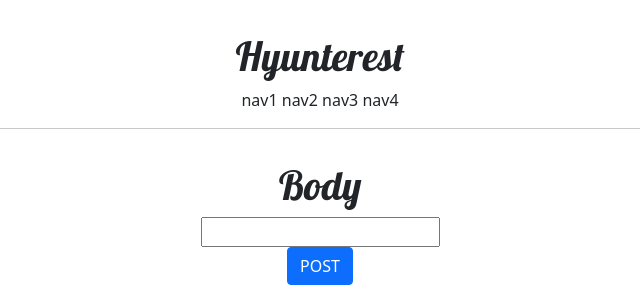
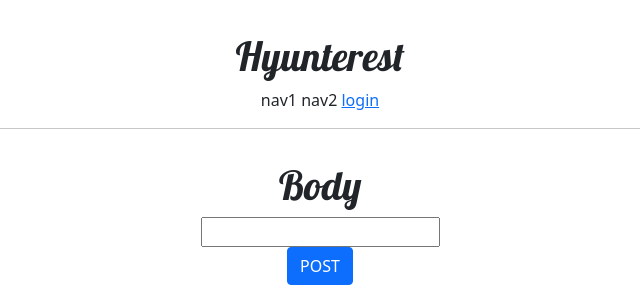
Before and after one commit to HyunAm0225/hyunterest, a Django app: page /account/hello/ in a window 1280 px wide. Shown: the top 300 px of the page, without its empty margins (320-960 px from the left). Run offline with Django 3.2, Linux system fonts and the light colour scheme.

Commit message:
1.1 Login, Logout 구현

```diff
--- a/accountapp/templates/accountapp/create.html
+++ b/accountapp/templates/accountapp/create.html
@@ -1,5 +1,5 @@
 {% extends 'base.html' %}
-{% block content%}
+{% block content %}
 
 <div style="text-align: center;">
     <form action={% url 'accountapp:create' %} method="POST">
--- a/accountapp/urls.py
+++ b/accountapp/urls.py
@@ -1,8 +1,15 @@
 from django.urls import path
 from .views import hello, AccountCreateView
+from django.contrib.auth.views import LoginView, LogoutView
 app_name = "accountapp"
 
 urlpatterns = [
     path('hello/', hello, name="hello"),
     path('create/', AccountCreateView.as_view(), name='create'),
+
+    # 로그인 뷰, 로그아웃 뷰 설정
+    path('login/', LoginView.as_view(template_name='accountapp/login.html'), name='login'),
+    path('login/', LogoutView.as_view(), name='logout'),
+
+
 ]
--- a/hyunterest/settings.py
+++ b/hyunterest/settings.py
@@ -13,6 +13,7 @@ https://docs.djangoproject.com/en/3.1/ref/settings/
 from pathlib import Path
 import environ
 import os
+from django.urls import reverse_lazy
 env = environ.Env(
     # set casting, default value
     DEBUG=(bool, False)
@@ -138,3 +139,6 @@ STATIC_ROOT = os.path.join(BASE_DIR, 'staticfiles')
 STATICFILES_DIRS = [
     BASE_DIR / "static",
 ]
+
+LOGIN_REDIRECT_URL = reverse_lazy('accountapp:hello_world')
+LOGOUT_REDIRECT_URL = reverse_lazy('accountapp:login')
--- a/templates/header.html
+++ b/templates/header.html
@@ -5,7 +5,14 @@
     <div>
         <span>nav1</span>
         <span>nav2</span>
-        <span>nav3</span>
-        <span>nav4</span>
+        {% if not user.is_authenticated %}
+        <a href="{% url 'accountapp:login' %}?next={{ request.path }}">
+            <span>login</span>
+        </a>
+        {% else %}
+        <a href="{% url 'accountapp:logout' %}?next={{ request.path }}">
+            <span>logout</span>
+        </a>
+        {% endif %}
     </div>
 </div>
```
Also changed, not shown: accountapp/templates/accountapp/login.html (added, +17 -0 lines).
